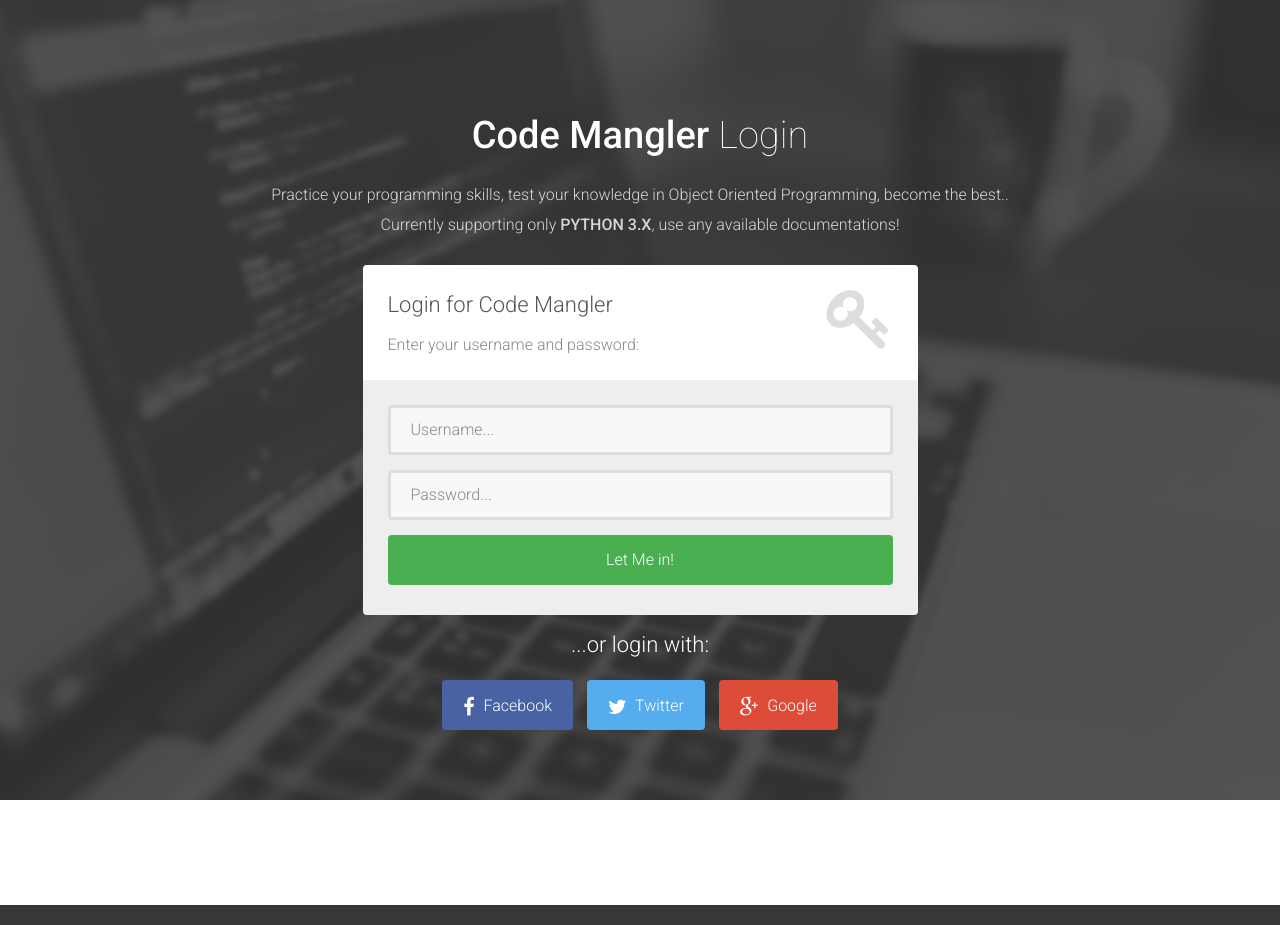
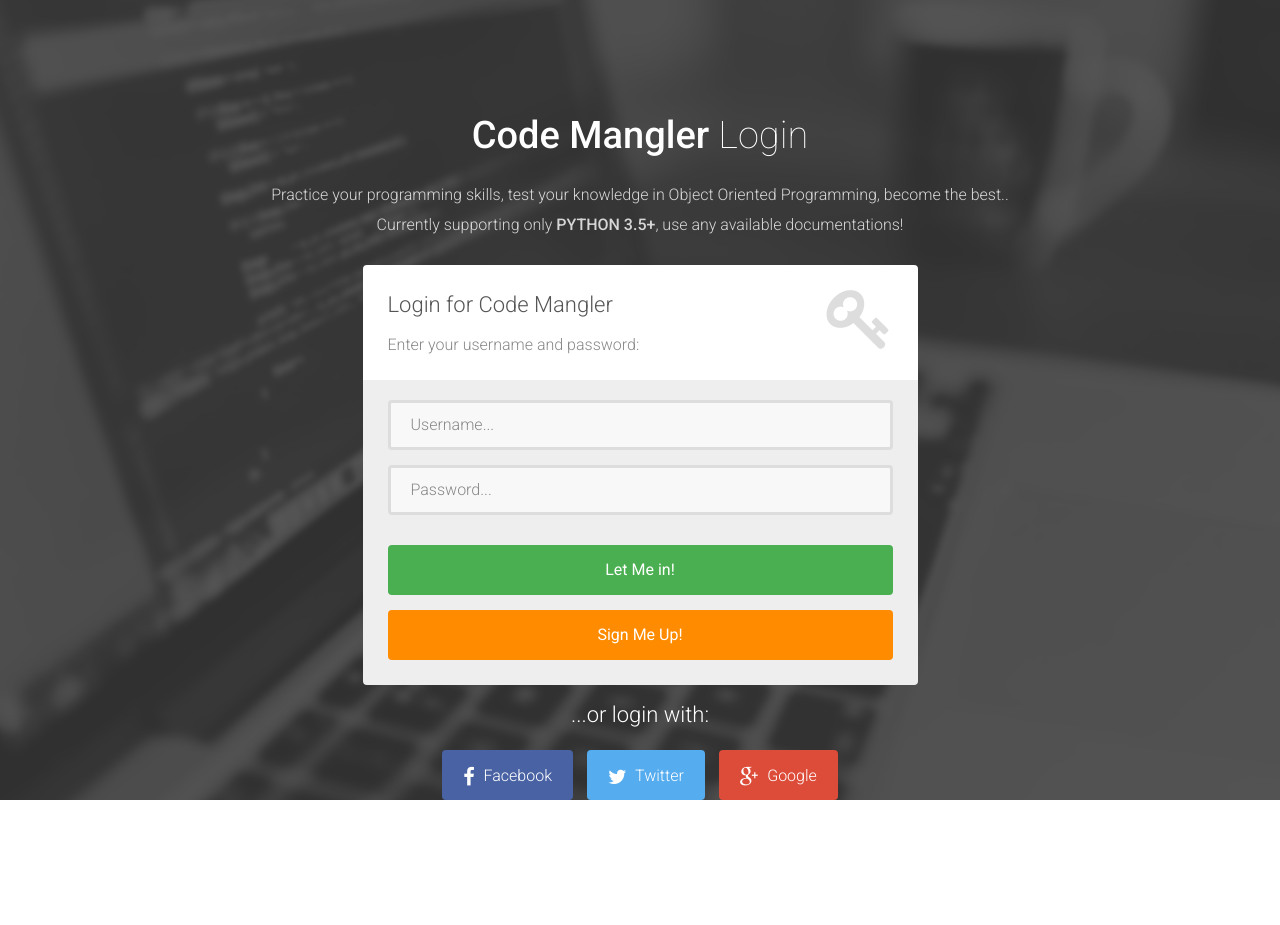
Before and after one commit to BrianHarringtonUTSC/code-mangler, a Flask app: page /login in a window 1280 px wide. Shown: the top 925 px of the page. Run offline with Flask 2, Linux system fonts and the light colour scheme; some libraries are stand-ins or nearby versions.

Commit message:
Fixed style issues and made login functional again

```diff
--- a/app.py
+++ b/app.py
@@ -3,7 +3,6 @@ import json
 
 import bson
 import unittest
-
 
 from flask import Flask, request, render_template, url_for, redirect, session
 from pymongo import MongoClient
@@ -19,9 +18,11 @@ db = client.code_mangler
 
 INDENTATION_AMOUNT = 4
 
+
 def get_session_user():
     if 'logged_in' in session and 'user_id' in session:
         return db.accounts.find_one({"_id": ObjectId(session['user_id'])})
+
 
 def get_question_from_id(question_id):
     try:
@@ -31,6 +32,7 @@ def get_question_from_id(question_id):
 
     return db.questions.find_one({"_id": qid})
 
+
 def login_required(f):
     @wraps(f)
     def wrap(*args, **kwargs):
@@ -38,6 +40,7 @@ def login_required(f):
             return f(*args, **kwargs)
         else:
             return redirect(url_for('get_login'))
+
     return wrap
 
 
@@ -45,10 +48,11 @@ def login_required(f):
 def get_login():
     return render_template('login.html')
 
+
 @app.route('/login', methods=['POST'])
 def login_user():
-    username = request.form["u"]
-    password = request.form["p"]
+    username = request.form["username"]
+    password = request.form["password"]
     user = db.accounts.find_one({'username': username, 'password': password})
 
     if user:
@@ -58,6 +62,7 @@ def login_user():
 
     return render_template('login.html', error='Invalid credentials. Please try again!')
 
+
 @app.route('/logout')
 @login_required
 def logout():
@@ -65,12 +70,14 @@ def logout():
     session.pop('logged_in', None)
     return redirect(url_for('get_login'))
 
+
 @app.route('/')
 @login_required
 def get_questions():
     user = get_session_user()
     questions = db.questions.find()
     return render_template('questions.html', questions=questions, name=user["fname"] + " " + user["lname"])
+
 
 @app.route('/question/<question_id>', methods=['GET'])
 @login_required
@@ -85,7 +92,6 @@ def get_question(question_id):
     return render_template('question.html', question=question, lines=[solution[i].lstrip() for i in scramble_order])
 
 
-
 class TestCase(unittest.TestCase):
     def __init__(self, f, args, output):
         super(TestCase, self).__init__()
@@ -96,6 +102,7 @@ class TestCase(unittest.TestCase):
     def runTest(self):
         self.assertEqual(self.f(*self.args), self.output)
 
+
 @app.route('/question/<question_id>', methods=['POST'])
 @login_required
 def answer_question(question_id):
@@ -103,19 +110,15 @@ def answer_question(question_id):
     if not question:
         return 'Question not found', 404
 
-
     given_order = json.loads(request.form.get('order', '[]'))
     given_indentation = json.loads(request.form.get('indentation', '[]'))
-    correct_indentation = [int(len(line) - len(line.lstrip()))/INDENTATION_AMOUNT for line in question['solution']]
-
+    correct_indentation = [int(len(line) - len(line.lstrip())) / INDENTATION_AMOUNT for line in question['solution']]
 
     order_correct = all([question['scramble_order'][val] == i for i, val in enumerate(given_order)])
     indentation_correct = given_indentation == correct_indentation
 
     if order_correct and indentation_correct:
         return 'Correct'
-
-
 
     lines = [question['solution'][i].strip() for i in question['scramble_order']]
 
@@ -146,4 +149,4 @@ if __name__ == '__main__':
     port = int(os.getenv('PORT', 8000))
     app.debug = True
     app.run(port=port)
-    #app.run(host=os.getenv("IP", "0.0.0.0"),port=int(os.getenv("PORT", 8080)))
+    # app.run(host=os.getenv("IP", "0.0.0.0"),port=int(os.getenv("PORT", 8080)))
--- a/static/login-assets/css/form-elements.css
+++ b/static/login-assets/css/form-elements.css
@@ -49,20 +49,29 @@ textarea::-webkit-input-placeholder, textarea.form-control::-webkit-input-placeh
 
 button.btn {
 	height: 50px;
-    margin: 0;
     padding: 0 20px;
     vertical-align: middle;
-    background: #4aaf51;
     border: 0;
     font-family: 'Roboto', sans-serif;
     font-size: 16px;
     font-weight: 300;
+    font-weight: bolder;
     line-height: 50px;
     color: #fff;
     -moz-border-radius: 4px; -webkit-border-radius: 4px; border-radius: 4px;
     text-shadow: none;
     -moz-box-shadow: none; -webkit-box-shadow: none; box-shadow: none;
     -o-transition: all .3s; -moz-transition: all .3s; -webkit-transition: all .3s; -ms-transition: all .3s; transition: all .3s;
+    margin: 15px 0px 0px 0px;
+
+}
+
+#signin{
+    background: #4aaf51;
+}
+
+#signup{
+    background: darkorange;
 }
 
 button.btn:hover { opacity: 0.6; color: #fff; }
--- a/static/login-assets/css/style.css
+++ b/static/login-assets/css/style.css
@@ -135,7 +135,7 @@ img { max-width: 100%; }
 }
 
 .form-bottom {
-	padding: 25px 25px 30px 25px;
+	padding: 20px 25px 25px 25px;
 	background: #eee;
 	-moz-border-radius: 0 0 4px 4px; -webkit-border-radius: 0 0 4px 4px; border-radius: 0 0 4px 4px;
 	text-align: left;
--- a/templates/login.html
+++ b/templates/login.html
@@ -46,7 +46,7 @@
 	                            	Practice your programming skills,
                                     test your knowledge in Object Oriented Programming,
                                     become the best..
-	                            	Currently supporting only <a href="https://docs.python.org/3/"><strong>PYTHON 3.X</strong></a>, use any available documentations!
+	                            	Currently supporting only <a href="https://docs.python.org/3/"><strong>PYTHON 3.5+</strong></a>, use any available documentations!
                             	</p>
                             </div>
                         </div>
@@ -66,13 +66,14 @@
 			                    <form role="form" action="" method="post" class="login-form">
 			                    	<div class="form-group">
 			                    		<label class="sr-only" for="form-username">Username</label>
-			                        	<input type="text" name="form-username" placeholder="Username..." class="form-username form-control" id="form-username">
+			                        	<input type="text" name="username" placeholder="Username..." class="form-username form-control" id="form-username" required="required">
 			                        </div>
 			                        <div class="form-group">
 			                        	<label class="sr-only" for="form-password">Password</label>
-			                        	<input type="password" name="form-password" placeholder="Password..." class="form-password form-control" id="form-password">
+			                        	<input type="password" name="password" placeholder="Password..." class="form-password form-control" id="form-password" required="required">
 			                        </div>
-			                        <button type="submit" class="btn">Let Me in!</button>
+			                        <button type="submit" class="btn" id="signin">Let Me in!</button>
+                                    <button type="button" class="btn" id="signup">Sign Me Up!</button>
 			                    </form>
 		                    </div>
                         </div>
```
